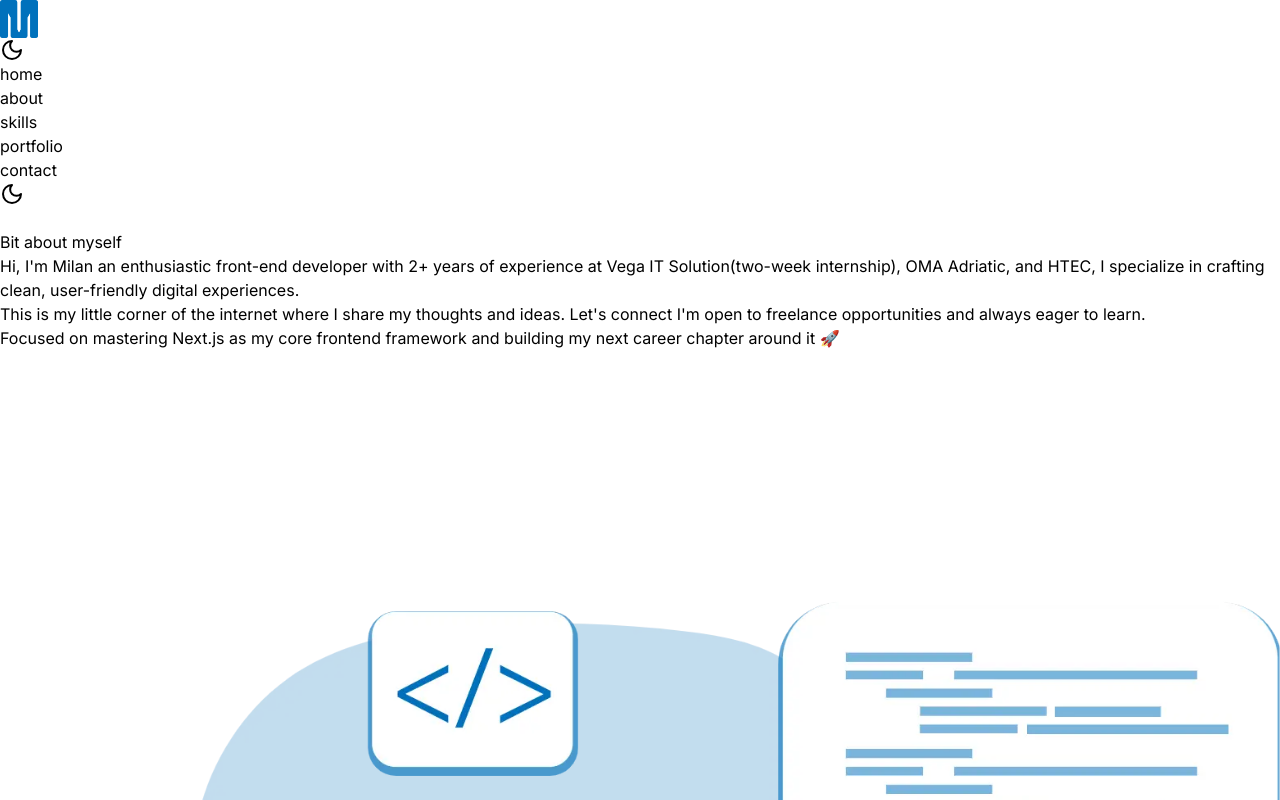
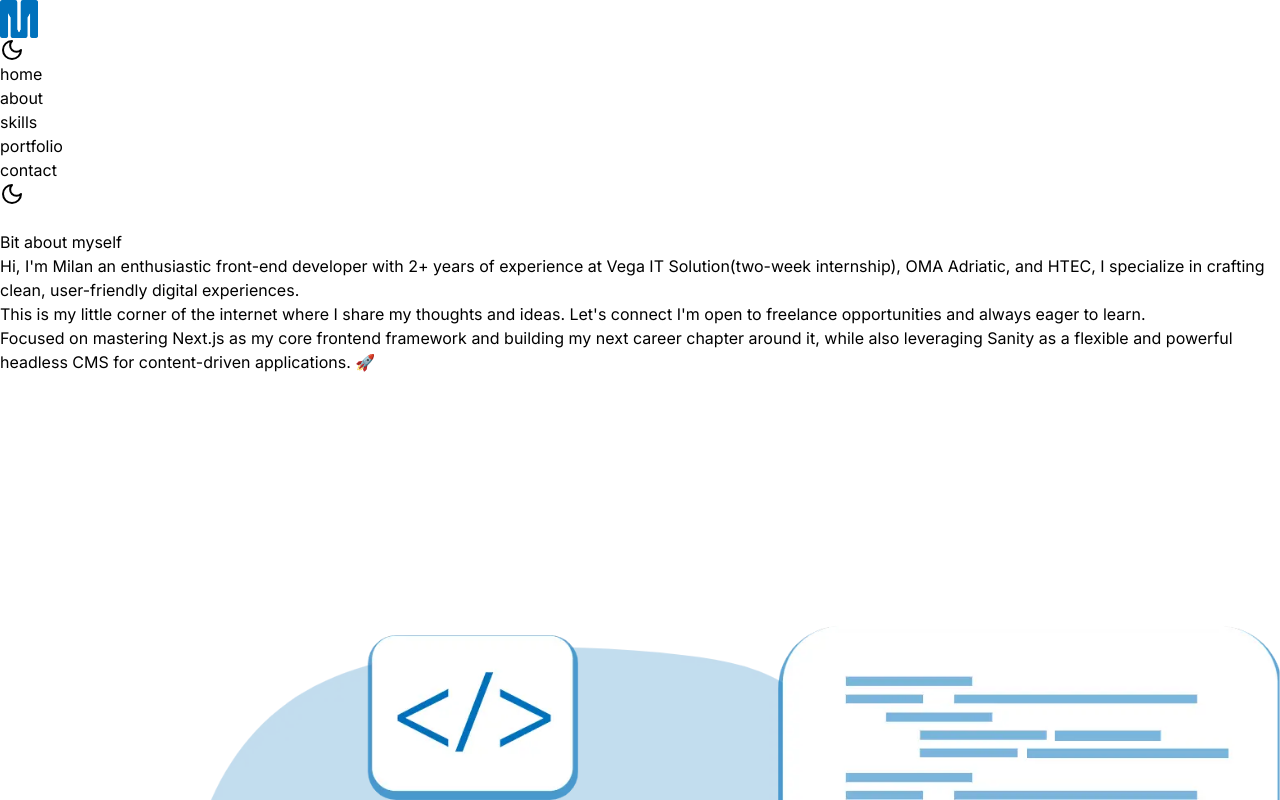
Before and after one commit to milanzivanov/next-portfolio, a Next.js app: page /about in a window 1280 px wide. Shown: the top 800 px of the page. Built offline with nearby package versions, Linux system fonts and the light colour scheme.

Commit message:
about section text changed

```diff
--- a/app/about/page.jsx
+++ b/app/about/page.jsx
@@ -58,10 +58,13 @@ function AboutPage() {
               Focused on mastering{" "}
               <span className="font-semibold text-blue-500">Next.js</span> as my
               core frontend framework and building my next career chapter around
-              it 🚀
+              it, while also leveraging{" "}
+              <span className="font-semibold text-blue-500">Sanity</span> as a
+              flexible and powerful headless CMS for content-driven
+              applications. 🚀
             </p>
           </div>
-          <div className="relative pr-5 md:max-w-[350px] flex bg-slate-50/20 dark:bg-slate-900 rounded-md md:shadow-md">
+          <div className="relative pr-5 md:max-w-[450px] flex bg-slate-50/20 dark:bg-slate-900 rounded-md md:shadow-md">
             <Image
               className="object-cover"
               src={bg2}
--- a/app/page.js
+++ b/app/page.js
@@ -23,7 +23,6 @@ export default function HomePage() {
         <Image
           src={bg}
           fill
-          placeholder="blur"
           quality={80}
           className="object-cover object-center rotate-180"
           alt="mobile phone pancile keybord on the table"
```
